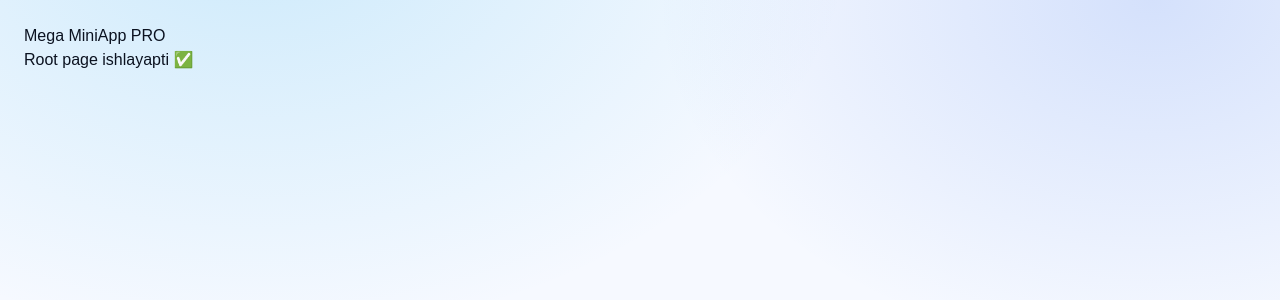
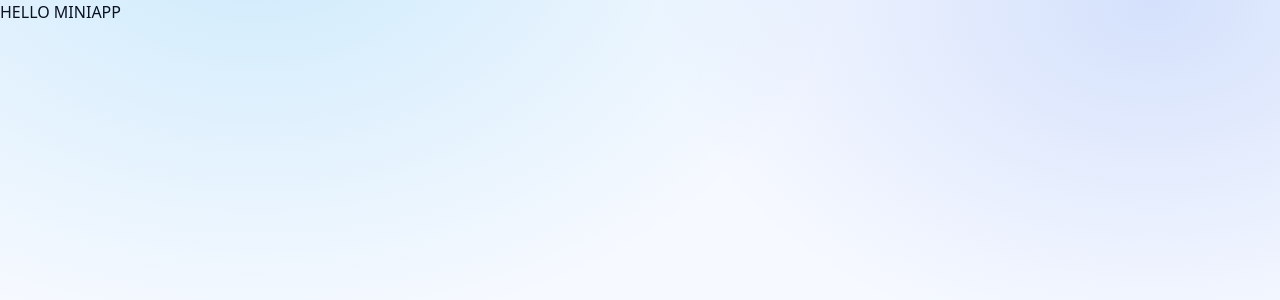
Before and after one commit to salomovazarina6-crypto/miniapp, a Next.js app: page / in a window 1280 px wide. Shown: the top 300 px of the page. Built offline with nearby package versions, Linux system fonts and the light colour scheme.

Commit message:
Update page.tsx

```diff
--- a/app/page.tsx
+++ b/app/page.tsx
@@ -1,8 +1,3 @@
 export default function Page() {
-  return (
-    <main style={{ padding: 24, fontFamily: "Arial" }}>
-      <h1>Mega MiniApp PRO</h1>
-      <p>Root page ishlayapti ✅</p>
-    </main>
-  );
+  return <h1>HELLO MINIAPP</h1>;
 }
```
